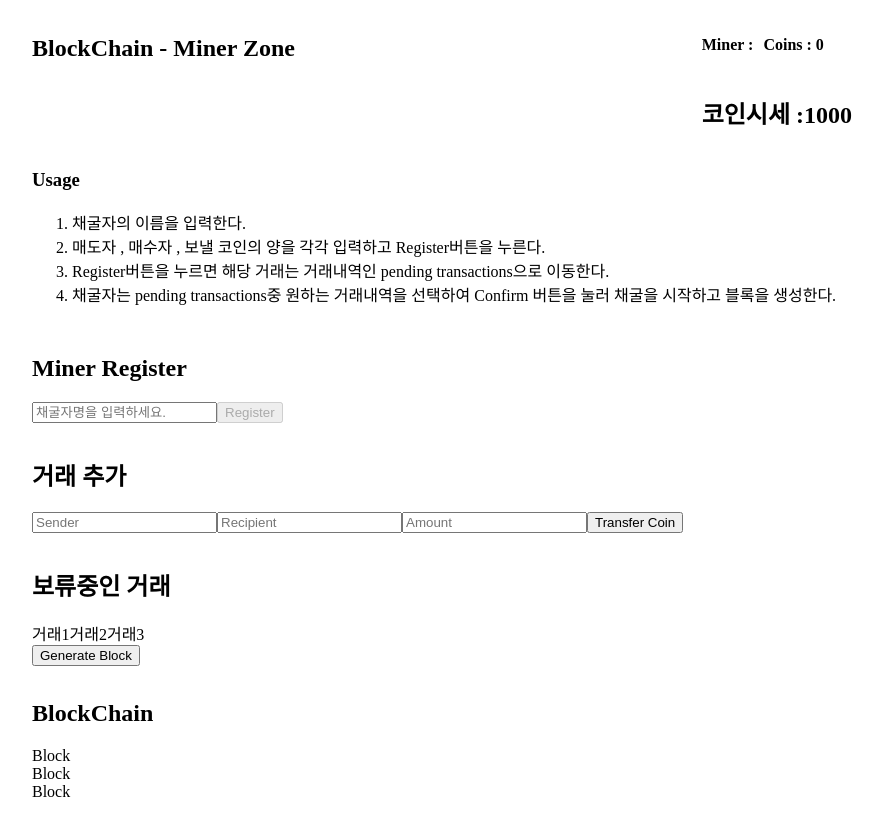
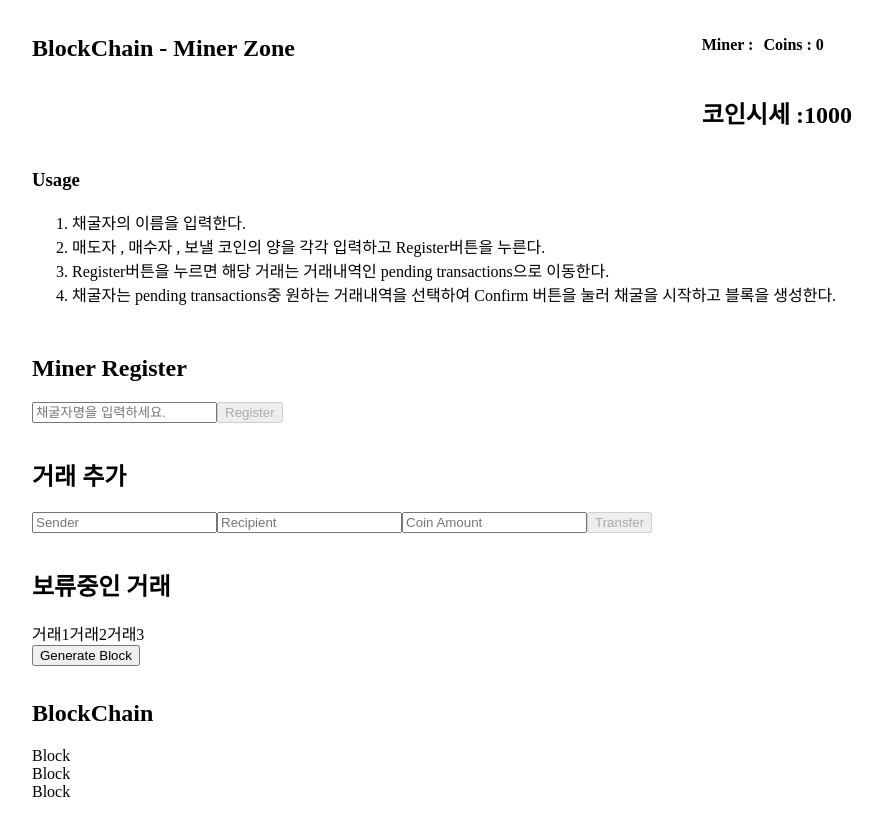
Before and after one commit to BrightJun96/BlockChain, a React (Create React App) app: page /miner in a window 1280 px wide. Shown: the whole page, without its empty margins (198-1080 px from the left). Built offline with nearby package versions, Linux system fonts and the light colour scheme.

Commit message:
AddTransaction 컴포넌트에서 조건에 따른 버튼 비활성화 기능 추가

```diff
--- a/src/components/AddTransaction.tsx
+++ b/src/components/AddTransaction.tsx
@@ -12,6 +12,9 @@ export default function AddTransaction({
   text,
   onChangeTransactionField,
 }: IAddTransactionProps) {
+  const condition =
+    Boolean(text.sender) && Boolean(text.recipient) && Boolean(text.amount);
+
   return (
     <div>
       <h2>거래 추가</h2>
@@ -42,10 +45,12 @@ export default function AddTransaction({
           value={text.amount}
           name="amount"
           id="amount"
-          placeholder="Amount"
+          placeholder="Coin Amount"
         />
       </label>
-      <button onClick={increaseCoinRate}>Transfer Coin</button>
+      <button disabled={!condition} onClick={increaseCoinRate}>
+        Transfer
+      </button>
     </div>
   );
 }
--- a/src/components/MinerInput.tsx
+++ b/src/components/MinerInput.tsx
@@ -11,24 +11,6 @@ export default function MinerInput({
   onChangeMinerName,
   registerMiner,
 }: IMinerInputProps) {
-  const btn = React.useRef<HTMLButtonElement>(null);
-  React.useEffect(() => {
-    if (btn.current != null) {
-      if (!miner) {
-        btn.current.disabled = true;
-        /*  btn.current?.disabled = false
-        위와 같이 사용한다면 null.disabled = false에 접근하기 때문에
-        The left-hand side of an assignment expression may not be an optional property access.
-        위 에러가 발생한다.
-
-        따라서 타입을 좁혀줘 해당 케이스를 예외처리한다.
-        */
-      } else {
-        btn.current.disabled = false;
-      }
-    }
-  }, [miner]);
-
   return (
     <div>
       <h2>Miner Register</h2>
@@ -47,7 +29,11 @@ export default function MinerInput({
       빈 문자열 => false
       문자열 존재 => true
       */}
-      <button ref={btn} onClick={registerMiner} style={{ cursor: "pointer" }}>
+      <button
+        disabled={!miner}
+        onClick={registerMiner}
+        style={{ cursor: "pointer" }}
+      >
         Register
       </button>
     </div>
```
Also changed, not shown: 1 other file (tests, documents, lock files or other folders).
